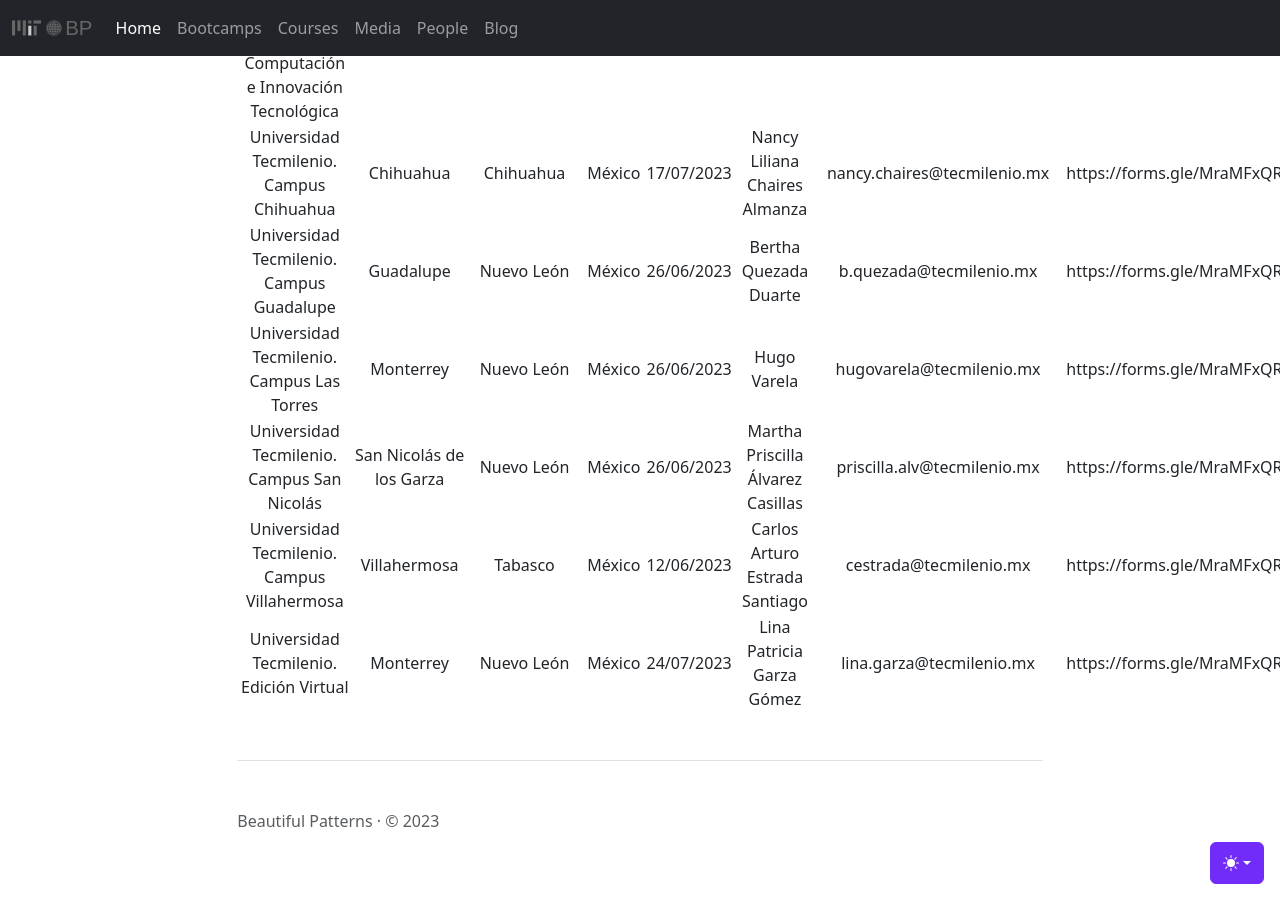
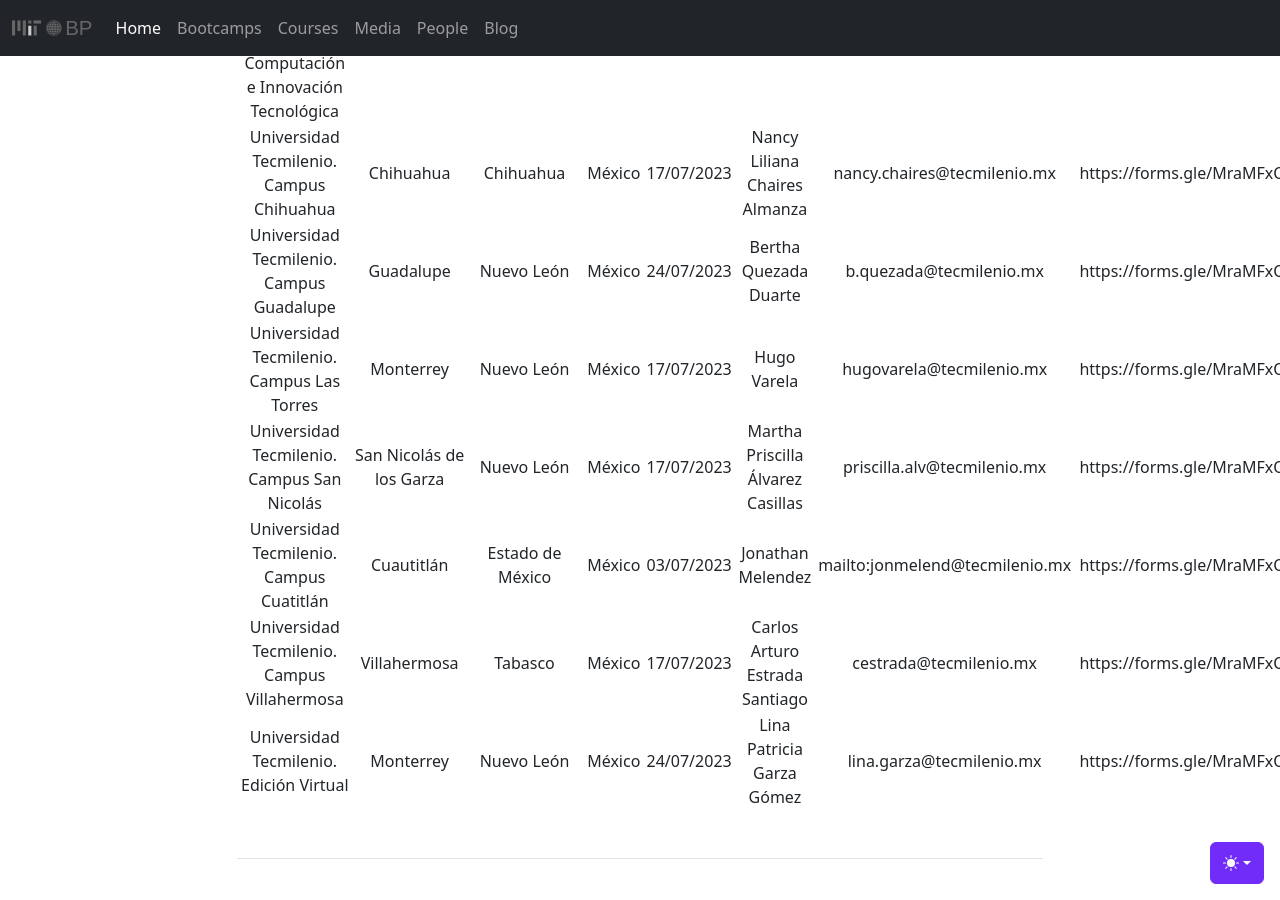
Before and after one commit to digimation/marky, a Jekyll site: the page built from bootcamps.md, in a window 1280 px wide and 900 px high, scrolled down 2869 px. Built offline with Jekyll 4.4.1, drawn with Linux system fonts in a browser that asks for light colours.

Commit message:
Update bootcamps.md
Actualización fecha de inicio de sedes TECMilenio

```diff
--- a/bootcamps.md
+++ b/bootcamps.md
@@ -42,8 +42,9 @@
 | Tecnológico de Monterrey. Edición Virtual                                                                              	| Monterrey                  	| Nuevo   León              	| México  	| 24/07/2023                     	| María   Yolanda Burgos López        	| yolanda.burgos@tec.mx          	| https://forms.gle/w7t46MvbVc6UFbkn7 	| https://forms.gle/aAE3CVCWCjj3hPQD6 	|
 | Universidad Católica de Cuenca. Unidad Académica de Informática,   Ciencias de la Computación e Innovación Tecnológica 	| Cuenca                     	|                           	| Ecuador 	| 26/06/2023                     	| Nathalia   Peralta Vasconez         	| nathalia.peralta@ucacue.edu.ec 	| https://forms.gle/GPDUbisxLKsCJfAS7 	| https://forms.gle/Y7MhaNkjKg6ktSdU7 	|
 | Universidad Tecmilenio. Campus Chihuahua                                                                               	| Chihuahua                  	| Chihuahua                 	| México  	| 17/07/2023                     	| Nancy   Liliana Chaires Almanza     	| nancy.chaires@tecmilenio.mx    	| https://forms.gle/MraMFxQR9fo5czjt8 	| https://forms.gle/YDqN6Nn9qBvAihnB7 	|
-| Universidad Tecmilenio. Campus Guadalupe                                                                               	| Guadalupe                  	| Nuevo   León              	| México  	| 26/06/2023                     	| Bertha   Quezada Duarte             	| b.quezada@tecmilenio.mx        	| https://forms.gle/MraMFxQR9fo5czjt8 	| https://forms.gle/YDqN6Nn9qBvAihnB7 	|
-| Universidad Tecmilenio. Campus Las Torres                                                                              	| Monterrey                  	| Nuevo   León              	| México  	| 26/06/2023                     	| Hugo   Varela                       	| hugovarela@tecmilenio.mx       	| https://forms.gle/MraMFxQR9fo5czjt8 	| https://forms.gle/YDqN6Nn9qBvAihnB7 	|
-| Universidad Tecmilenio. Campus San Nicolás                                                                             	| San   Nicolás de los Garza 	| Nuevo   León              	| México  	| 26/06/2023                     	| Martha   Priscilla Álvarez Casillas 	| priscilla.alv@tecmilenio.mx    	| https://forms.gle/MraMFxQR9fo5czjt8 	| https://forms.gle/YDqN6Nn9qBvAihnB7 	|
-| Universidad Tecmilenio. Campus Villahermosa                                                                            	| Villahermosa               	| Tabasco                   	| México  	| 12/06/2023                     	| Carlos   Arturo Estrada Santiago    	| cestrada@tecmilenio.mx         	| https://forms.gle/MraMFxQR9fo5czjt8 	| https://forms.gle/YDqN6Nn9qBvAihnB7 	|
+| Universidad Tecmilenio. Campus Guadalupe                                                                               	| Guadalupe                  	| Nuevo   León              	| México  	| 24/07/2023                     	| Bertha   Quezada Duarte             	| b.quezada@tecmilenio.mx        	| https://forms.gle/MraMFxQR9fo5czjt8 	| https://forms.gle/YDqN6Nn9qBvAihnB7 	|
+| Universidad Tecmilenio. Campus Las Torres                                                                              	| Monterrey                  	| Nuevo   León              	| México  	| 17/07/2023                     	| Hugo   Varela                       	| hugovarela@tecmilenio.mx       	| https://forms.gle/MraMFxQR9fo5czjt8 	| https://forms.gle/YDqN6Nn9qBvAihnB7 	|
+| Universidad Tecmilenio. Campus San Nicolás                                                                             	| San   Nicolás de los Garza 	| Nuevo   León              	| México  	| 17/07/2023                     	| Martha   Priscilla Álvarez Casillas 	| priscilla.alv@tecmilenio.mx    	| https://forms.gle/MraMFxQR9fo5czjt8 	| https://forms.gle/YDqN6Nn9qBvAihnB7 	|
+| Universidad Tecmilenio. Campus Cuatitlán                                                                             	  | Cuautitlán  	| Estado de México              	| México  	| 03/07/2023                     	          | Jonathan Melendez                     | mailto:jonmelend@tecmilenio.mx   | https://forms.gle/MraMFxQR9fo5czjt8 	| https://forms.gle/YDqN6Nn9qBvAihnB7 	|
+| Universidad Tecmilenio. Campus Villahermosa                                                                            	| Villahermosa               	| Tabasco                   	| México  	| 17/07/2023                     	| Carlos   Arturo Estrada Santiago    	| cestrada@tecmilenio.mx         	| https://forms.gle/MraMFxQR9fo5czjt8 	| https://forms.gle/YDqN6Nn9qBvAihnB7 	|
 | Universidad Tecmilenio. Edición Virtual                                                                                	| Monterrey                  	| Nuevo   León              	| México  	| 24/07/2023                     	| Lina   Patricia Garza Gómez         	| lina.garza@tecmilenio.mx       	| https://forms.gle/MraMFxQR9fo5czjt8 	| https://forms.gle/YDqN6Nn9qBvAihnB7 	|
```
